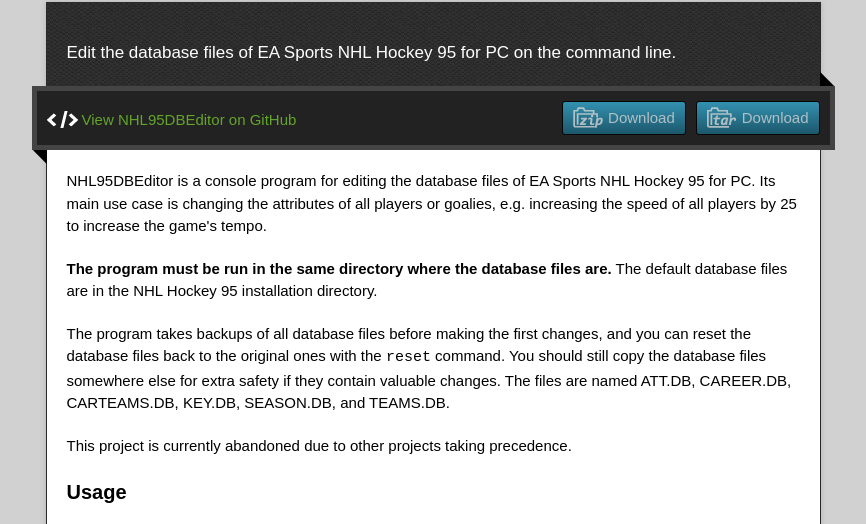
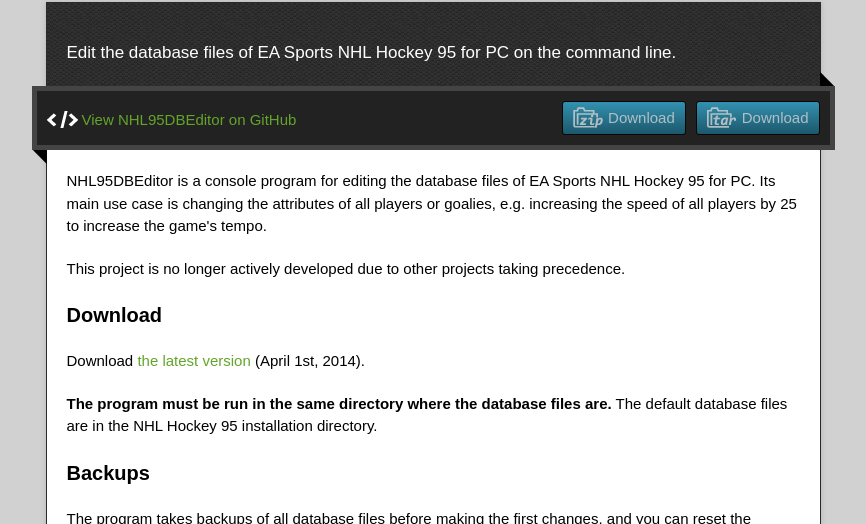
Before and after one commit to peruukki/NHL95DBEditor, a plain HTML site: page index.html in a window 1280 px wide. Shown: the part 128-652 px from the top of the page, without its empty margins (207-1073 px from the left). Drawn offline with Linux system fonts and the light colour scheme.

Commit message:
Add application download link

```diff
--- a/index.html
+++ b/index.html
@@ -36,11 +36,19 @@
         <article class="markdown-body">
           <p>NHL95DBEditor is a console program for editing the database files of EA Sports NHL Hockey 95 for PC. Its main use case is changing the attributes of all players or goalies, e.g. increasing the speed of all players by 25 to increase the game's tempo.</p>
 
+<p>This project is no longer actively developed due to other projects taking precedence.</p>
+
+<h3>
+<a name="download" class="anchor" href="#download"><span class="octicon octicon-link"></span></a>Download</h3>
+
+<p>Download <a href="http://peruukki.github.io/NHL95DBEditor/files/NHL95DBEditor.exe">the latest version</a> (April 1st, 2014).</p>
+
 <p><strong>The program must be run in the same directory where the database files are.</strong> The default database files are in the NHL Hockey 95 installation directory.</p>
 
+<h3>
+<a name="backups" class="anchor" href="#backups"><span class="octicon octicon-link"></span></a>Backups</h3>
+
 <p>The program takes backups of all database files before making the first changes, and you can reset the database files back to the original ones with the <code>reset</code> command. You should still copy the database files somewhere else for extra safety if they contain valuable changes. The files are named ATT.DB, CAREER.DB, CARTEAMS.DB, KEY.DB, SEASON.DB, and TEAMS.DB.</p>
-
-<p>This project is currently abandoned due to other projects taking precedence.</p>
 
 <h3>
 <a name="usage" class="anchor" href="#usage"><span class="octicon octicon-link"></span></a>Usage</h3>
```
Also changed, not shown: params.json (+1 -1 lines), 1 other file.
